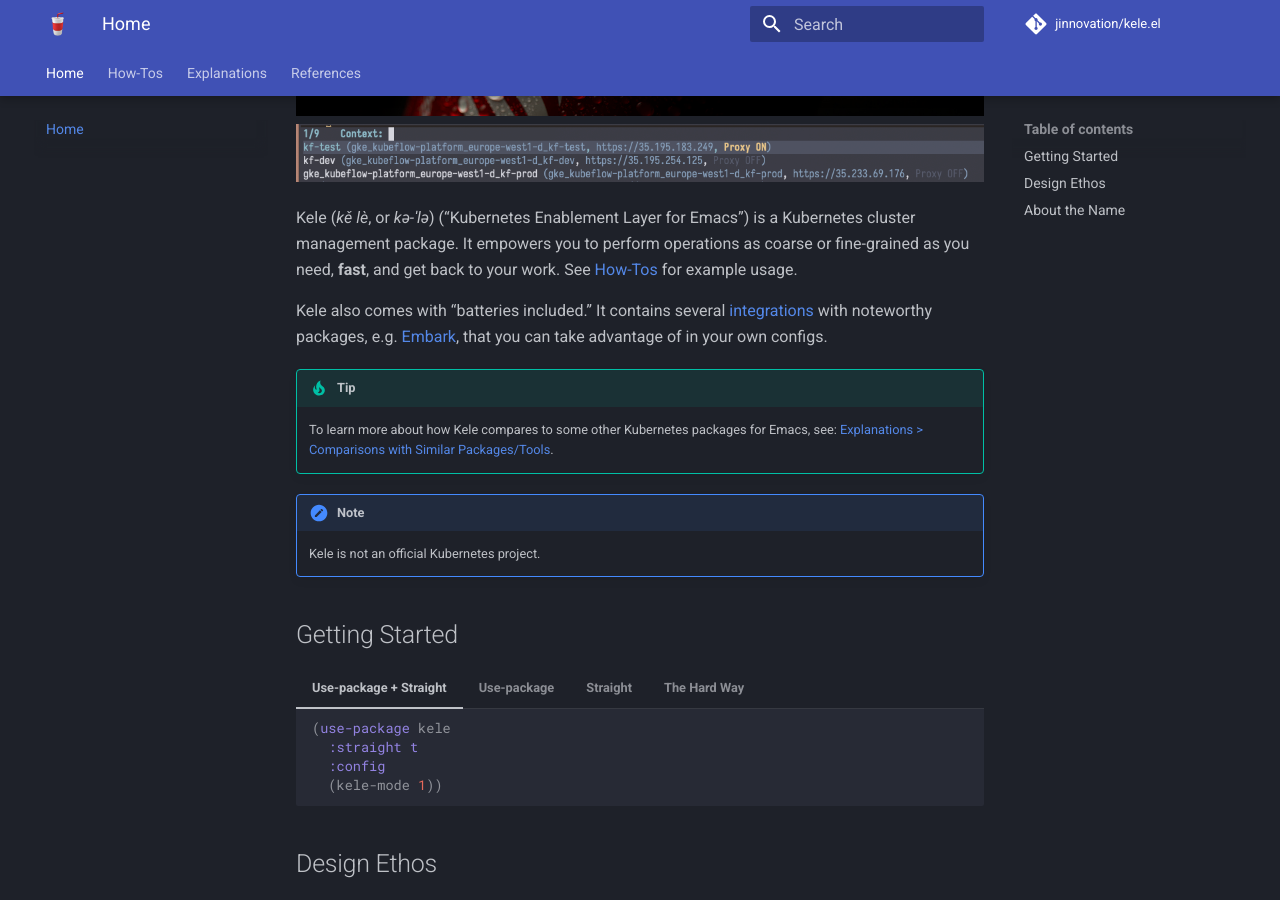
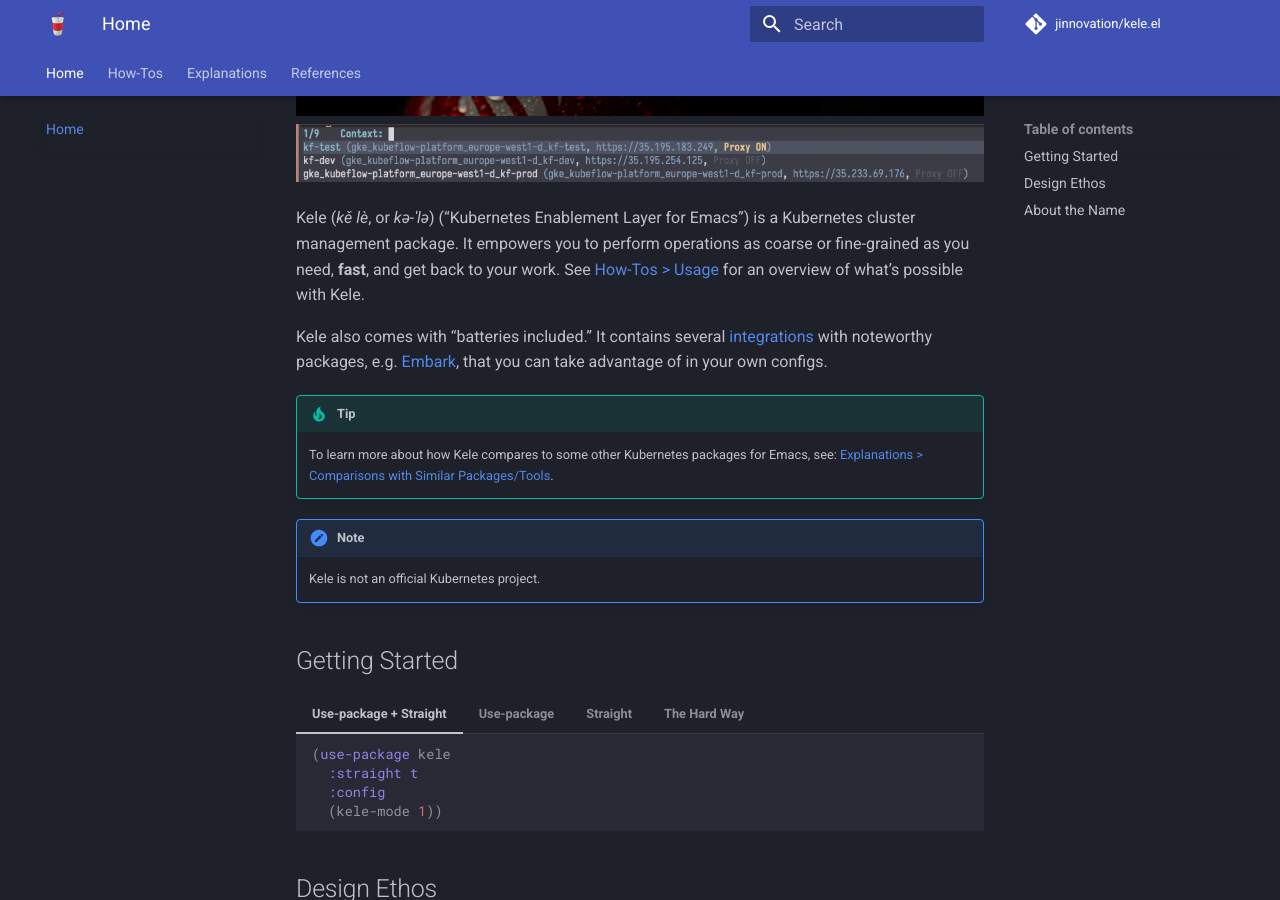
Before and after one commit to jinnovation/kele.el, an MkDocs documentation site: the page built from docs/index.md, in a window 1280 px wide and 900 px high, scrolled down 655 px. Built offline with MkDocs 1.6.1 and Material for MkDocs 9.7.7, drawn with Linux system fonts in a browser that asks for light colours; comment, search, counter and statistics services are not loaded.

Commit message:
docs: replace defunct link

```diff
--- a/docs/index.md
+++ b/docs/index.md
@@ -10,7 +10,8 @@
 Kele (*kě lè*, or *kə-ˈlə*) ("Kubernetes Enablement Layer for Emacs") is a
 Kubernetes cluster management package. It empowers you to perform operations as
 coarse or fine-grained as you need, **fast**, and get back to your work. See
-[How-Tos](./how-tos/index.md) for example usage.
+[How-Tos > Usage](./how-tos/usage.md) for an overview of what's possible with
+Kele.
 
 Kele also comes with "batteries included." It contains several
 [integrations](./how-tos/integrations.md) with noteworthy packages,
```
